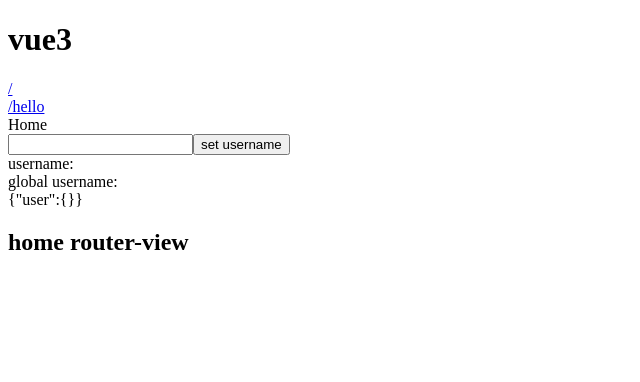
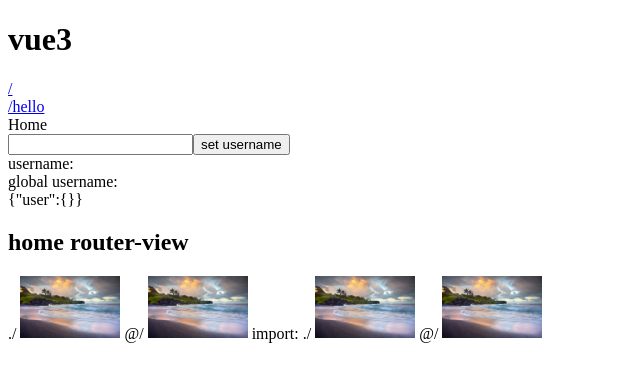
Before and after one commit to CaiYansong/vue2-scaffolding, a Vue app: page / in a window 1280 px wide. Shown: the top 382 px of the page, without its empty margins (0-640 px from the left). Built offline with nearby package versions, Linux system fonts and the light colour scheme.

Commit message:
feat: test local img

```diff
--- a/src/App.vue
+++ b/src/App.vue
@@ -11,12 +11,29 @@
       </router-link>
     </div>
     <router-view />
+    ./
+    <img style="width: 100px;" :src="require('./assets/test-729kb.jpeg')" alt="">
+    @/
+    <img style="width: 100px;" :src="require('@/assets/test-729kb.jpeg')" alt="">
+    import:
+    ./
+    <img style="width: 100px;" :src="testImg" alt="">
+    @/
+    <img style="width: 100px;" :src="testImgA" alt="">
   </div>
 </template>
 
 <script>
+import testImg from './assets/test-729kb.jpeg';
+import testImgA from '@/assets/test-729kb.jpeg';
+
 export default {
-
+  data() {
+    return {
+      testImg,
+      testImgA,
+    }
+  },
 };
 </script>
 
```
Also changed, not shown: src/assets/test-729kb.jpeg (added).
